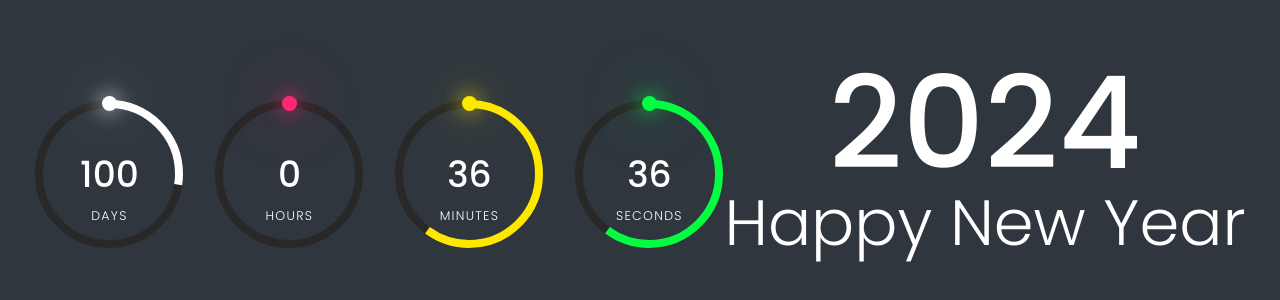
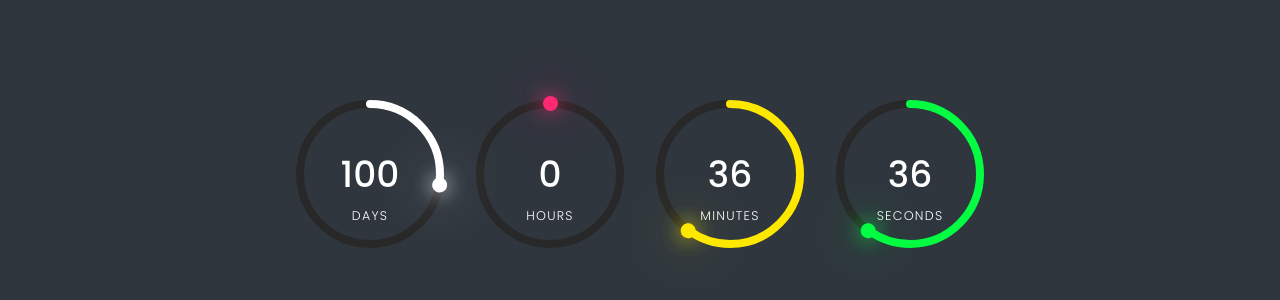
Before and after one commit to BiaAkemi/HTML-CSS-JS-CountdownTimer, a plain HTML site: page index.html in a window 1280 px wide. Shown: the part 226-526 px from the top of the page. Drawn offline with Linux system fonts and the light colour scheme.

Commit message:
last commit (i hope)

```diff
--- a/index.html
+++ b/index.html
@@ -64,10 +64,10 @@
         let endDate = '01/01/2024 00:00:00';
         //date format mm/dd/yyyy
 
-        letx = setInterval(function(){
+        let x = setInterval(function(){
             let now = new Date(endDate).getTime();
-            let Countdown = new Date().getTime();
-            let distance = now - Countdown;
+            let countDown = new Date().getTime();
+            let distance = now - countDown;
 
             //time calculation for days, hours, mins and seconds
             let d = Math.floor(distance / (1000 * 60 * 60 * 24));
@@ -90,6 +90,24 @@
             //60 minutes in an hour
             ss.style.strokeDashoffset = 440 - (440 * s) / 60;
             //60 seconds in a minute
+
+            //animete circle dots
+            day_dot.style.transform = `rotateZ(${d * 0.986}deg)`;
+            //360 deg / 365 days = 0.986
+            hr_dot.style.transform = `rotateZ(${h * 15}deg)`;
+            //360 deg / 24 hours = 15
+            min_dot.style.transform = `rotateZ(${m * 6}deg)`;
+            //360 deg / 60 minutes = 6
+            sec_dot.style.transform = `rotateZ(${s * 6}deg)`;
+            //360 deg / 60 seconds = 6
+
+            //if countdown is over, write some text
+            if(distance < 0){
+                clearInterval(x);
+                document.getElementById("time").style.display = 'none';
+                document.querySelector(".newYear").style.display = 'block';
+            }
+
         })
     </script>
 </body>
--- a/style.css
+++ b/style.css
@@ -7,7 +7,8 @@
     font-family: 'Poppins', sans-serif;
 }
 
-body {
+body
+{
     display: flex;
     justify-content: center;
     align-items: center;
@@ -15,7 +16,8 @@ body {
     background: #2f363e;
 }
 
-#time {
+#time
+{
     display: flex;
     gap: 30px;
 }
@@ -45,6 +47,7 @@ body {
     fill: transparent;
     stroke-width: 8;
     stroke: #282828;
+    stroke-linecap: round;
     transform: translate(5px,5px);
 }
 
@@ -106,6 +109,7 @@ body {
     color: #fff;
     text-align: center;
     line-height: 0.6em;
+    display: none;
 }
 
 .newYear span
```
Also changed, not shown: 1 other file.
